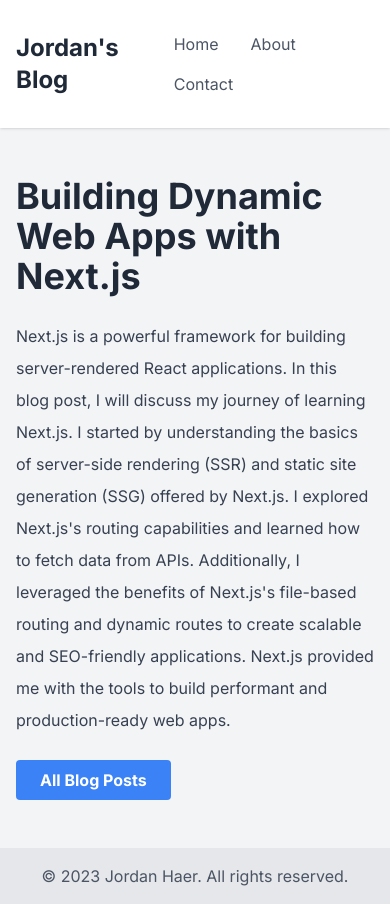
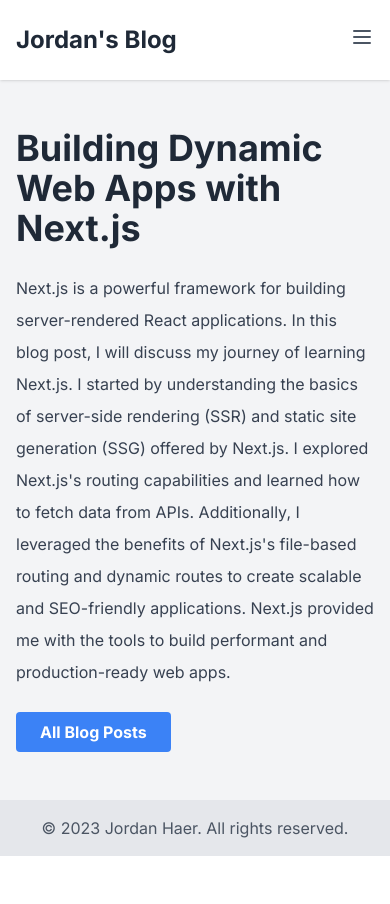
Before and after one commit to JordanHaer/coding-blog, a Next.js app: page /blog/building-nextjs-apps in a window 390 px wide. After the commit the page ends 856 px from the top, so only its background shows below. Built offline with nearby package versions, Linux system fonts and the light colour scheme.

Commit message:
added mobile dropdown menu

```diff
--- /dev/null
+++ b/src/app/componets/CrossIcon.tsx
@@ -0,0 +1,13 @@
+export default function CrossIcon() {
+  return (
+    <svg
+  className="w-6 h-6"
+  xmlns="http://www.w3.org/2000/svg"
+  fill="none"
+  viewBox="0 0 24 24"
+  stroke="currentColor"
+>
+  <path strokeLinecap="round" strokeLinejoin="round" strokeWidth={2} d="M6 18L18 6M6 6l12 12" />
+</svg>
+  );
+}
--- /dev/null
+++ b/src/app/componets/HamburgerIcon.tsx
@@ -0,0 +1,13 @@
+export default function HamburgerIcon() {
+  return (
+    <svg
+      className="w-6 h-6"
+      xmlns="http://www.w3.org/2000/svg"
+      fill="none"
+      viewBox="0 0 24 24"
+      stroke="currentColor"
+    >
+      <path strokeLinecap="round" strokeLinejoin="round" strokeWidth={2} d="M4 6h16M4 12h16M4 18h16" />
+    </svg>
+  );
+}
--- a/src/app/componets/Header.tsx
+++ b/src/app/componets/Header.tsx
@@ -1,11 +1,22 @@
+"use client";
+
 import Link from "next/link";
+import { useState } from "react";
+import HamburgerIcon from "./HamburgerIcon";
+import CrossIcon from "./CrossIcon";
+
+const navLinks = [
+  { label: "Home", href: "/" },
+  { label: "Blog", href: "/blog" },
+  { label: "About", href: "/about" },
+];
 
 export default function Header() {
-  const navLinks = [
-    { href: "/", label: "Home" },
-    { href: "/", label: "About" },
-    { href: "/", label: "Contact" },
-  ];
+  const [isMenuOpen, setIsMenuOpen] = useState(false);
+
+  const toggleMenu = () => {
+    setIsMenuOpen(!isMenuOpen);
+  };
   return (
     <header className="bg-white shadow">
       <div className="container mx-auto px-4 py-6">
@@ -15,7 +26,7 @@
               Jordan&apos;s Blog
             </Link>
           </div>
-          <div>
+          <div className="hidden md:block">
             {navLinks.map((link, index) => (
               <Link
                 key={index}
@@ -26,6 +37,24 @@
               </Link>
             ))}
           </div>
+          <div className="md:hidden">
+            <button className="text-gray-600 hover:text-gray-800 focus:outline-none" onClick={toggleMenu}>
+              {isMenuOpen ? <CrossIcon /> : <HamburgerIcon />}
+            </button>
+            {isMenuOpen && (
+              <div className="absolute top-14 right-5 bg-gray-100 text-base z-50 list-none divide-y divide-gray-100 rounded shadow">
+                <ul className="py-1" aria-labelledby="dropdown">
+                  {navLinks.map((link, index) => (
+                    <li key={index}>
+                      <Link href={link.href} className="text-lg hover:bg-gray-200 text-gray-700 block px-4 py-2">
+                        {link.label}
+                      </Link>
+                    </li>
+                  ))}
+                </ul>
+              </div>
+            )}
+          </div>
         </nav>
       </div>
     </header>
```
